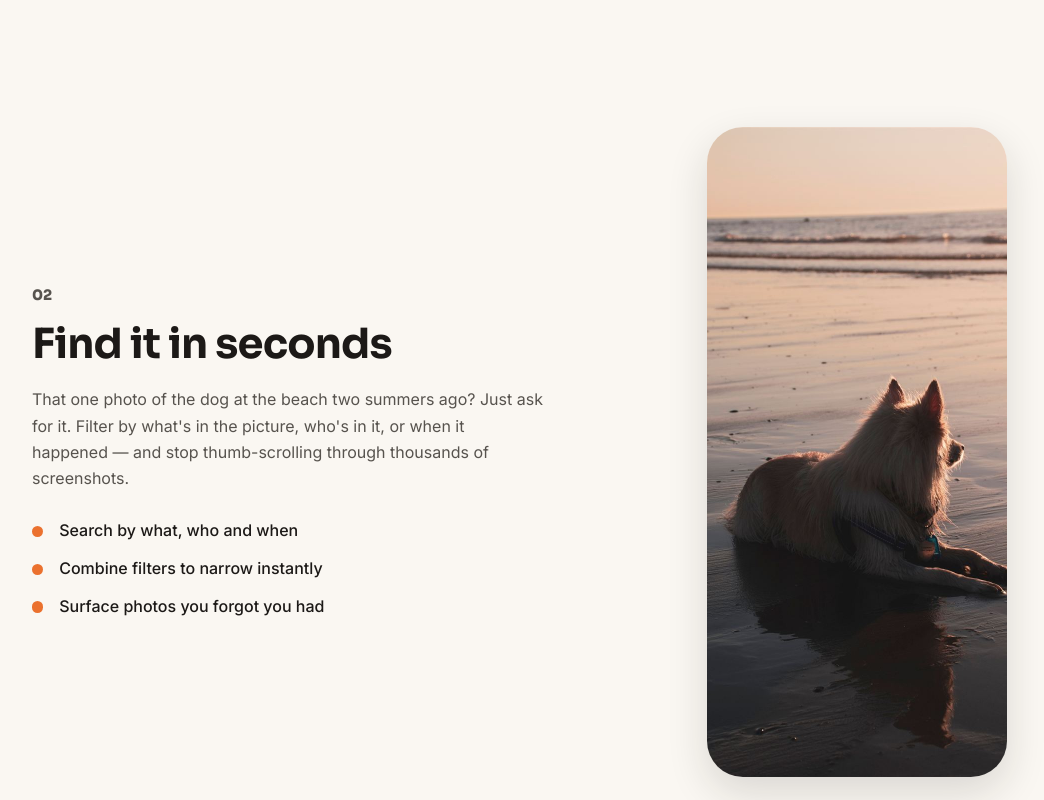
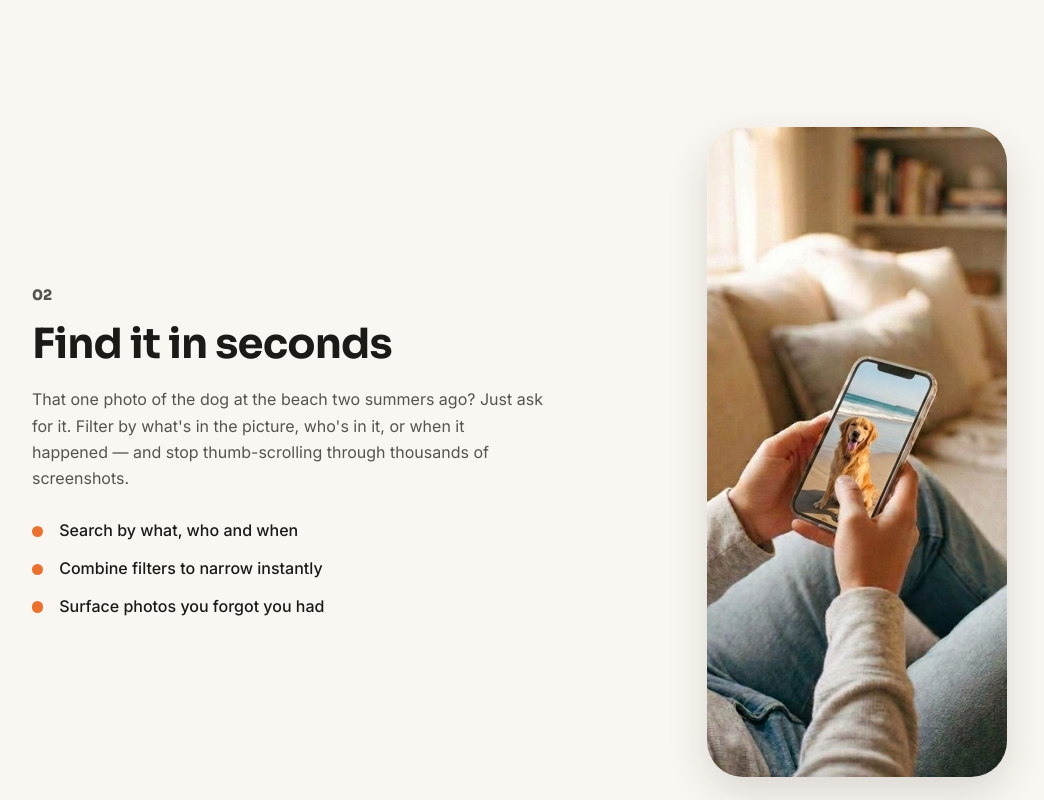
Before and after one commit to fominapps-create/Filtored-Website, a plain HTML site: page index.html in a window 1280 px wide. Shown: the part 1360-2160 px from the top of the page, without its empty margins (92-1136 px from the left). Drawn offline with Linux system fonts and the light colour scheme.

Commit message:
Section 02: guy with dog photo on couch

```diff
--- a/index.html
+++ b/index.html
@@ -76,7 +76,7 @@
         <!-- ============ SEARCH ============ -->
         <section class="feature flip" id="search">
             <div class="feature-media">
-                <img class="shot shot-phone" src="assets/search-dog-beach.jpg" alt="Dog lying on the beach at sunset — the kind of photo you search for" width="600" height="1300">
+                <img class="shot shot-phone" src="assets/search-couch-dog.jpg" alt="Person on a couch finding a photo of their dog at the beach" width="600" height="1300">
             </div>
             <div class="feature-copy">
                 <p class="feature-num">02</p>
```
Also changed, not shown: assets/search-couch-dog.jpg (added), assets/search-dog-beach.jpg (deleted).
